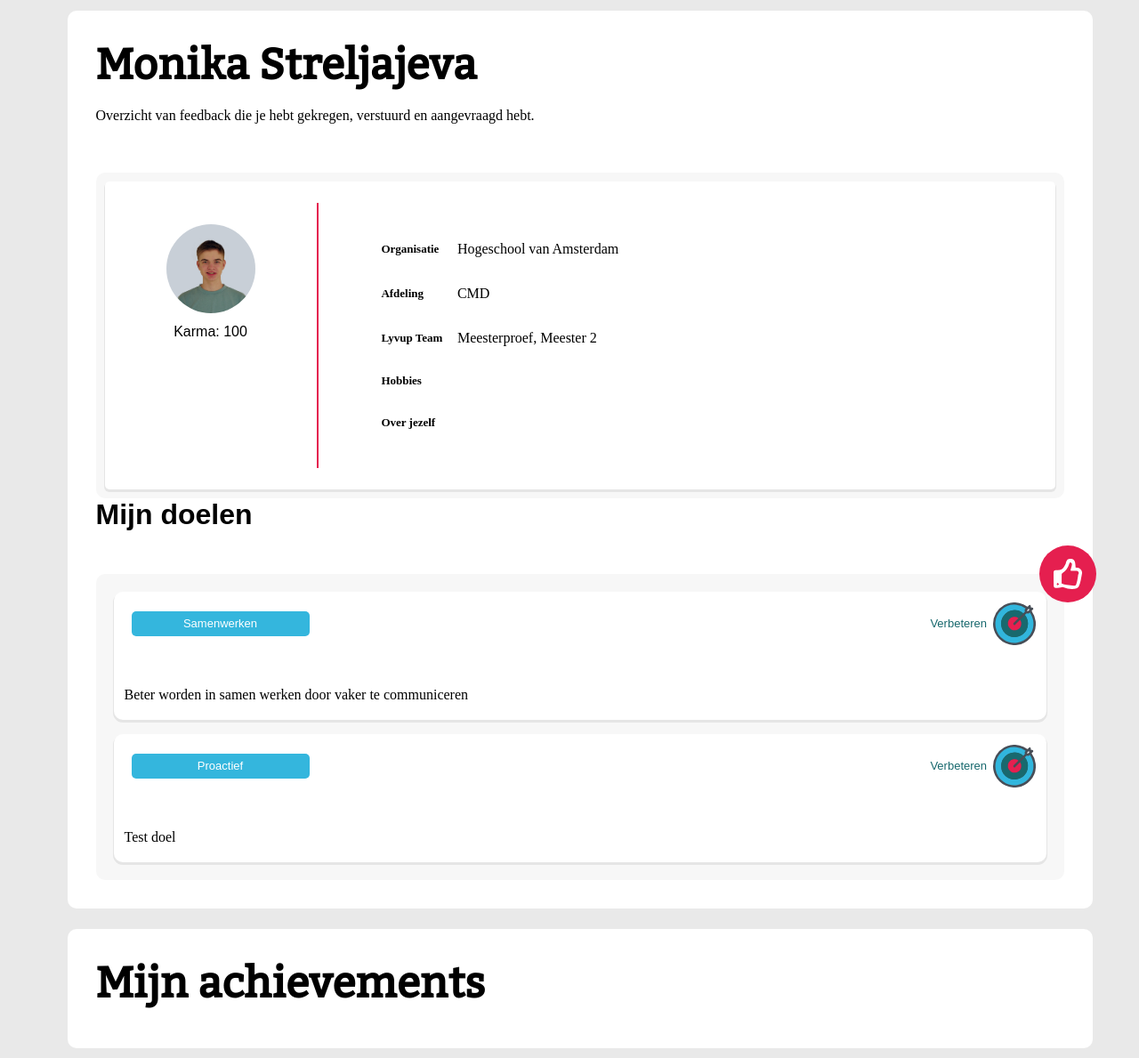
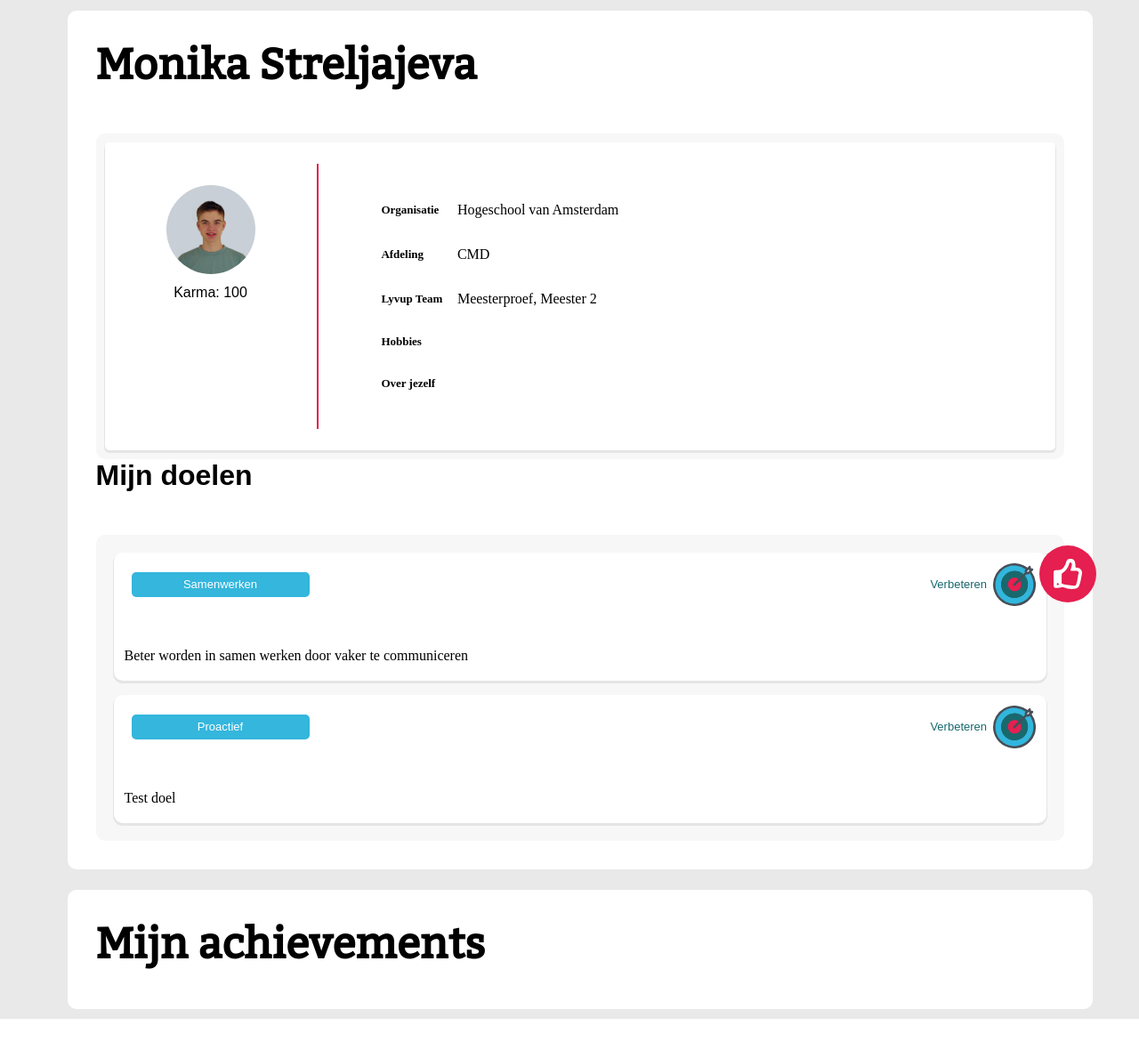
Before and after one commit to StefanGerrits2/Lyvup-prototype, a Node server app: page /profile in a window 1280 px wide. Shown: the part 75-1264 px from the top of the page at 89% size. After the commit the page ends 1220 px from the top, so only its background shows below. Run offline with Node 20, Linux system fonts and the light colour scheme; some libraries are stand-ins or nearby versions; some web fonts are replaced.

Commit message:
remove sample sentence

```diff
--- a/views/profile.hbs
+++ b/views/profile.hbs
@@ -3,7 +3,6 @@
 <div id="content__container">
     <div id="main__container">
         <h1>Monika Streljajeva</h1>
-        <p>Overzicht van feedback die je hebt gekregen, verstuurd en aangevraagd hebt.</p>
         <div id="messages__container">
             <div class="message">
                 <div class="image__container">
```
